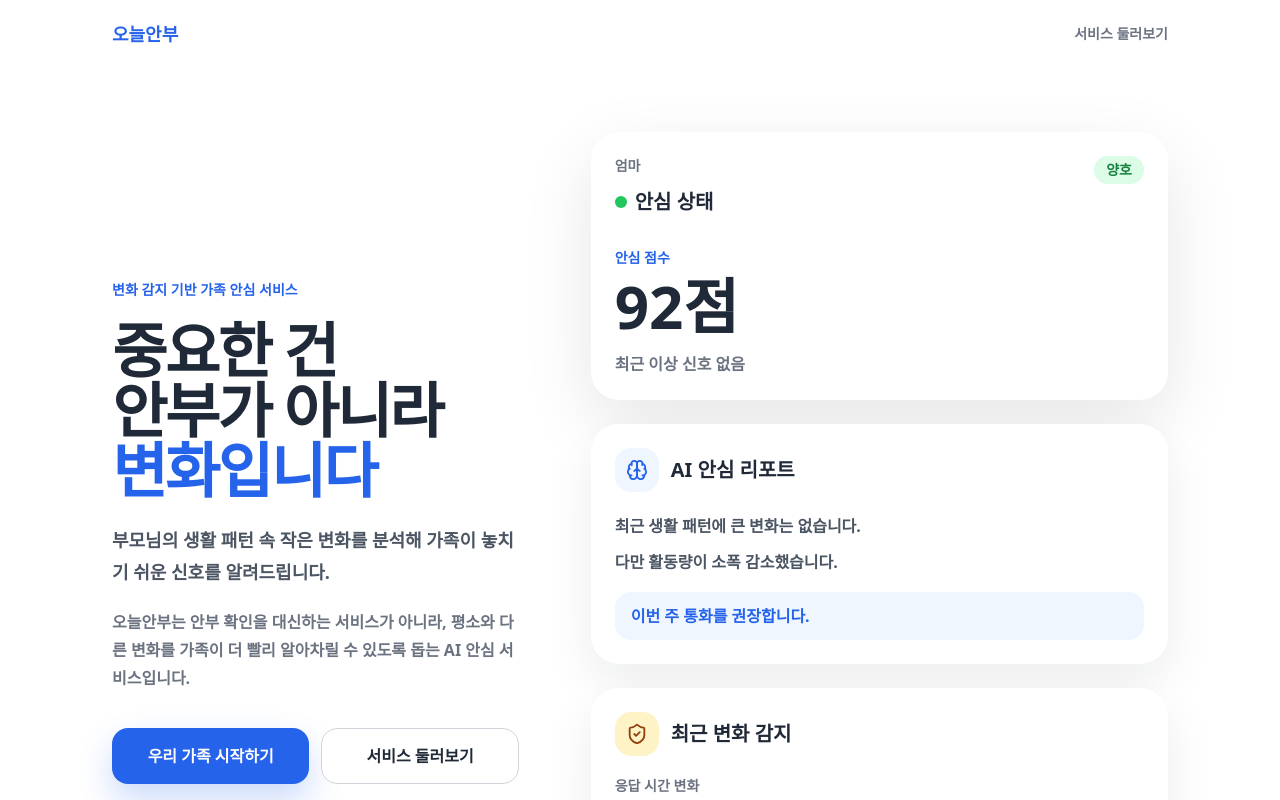
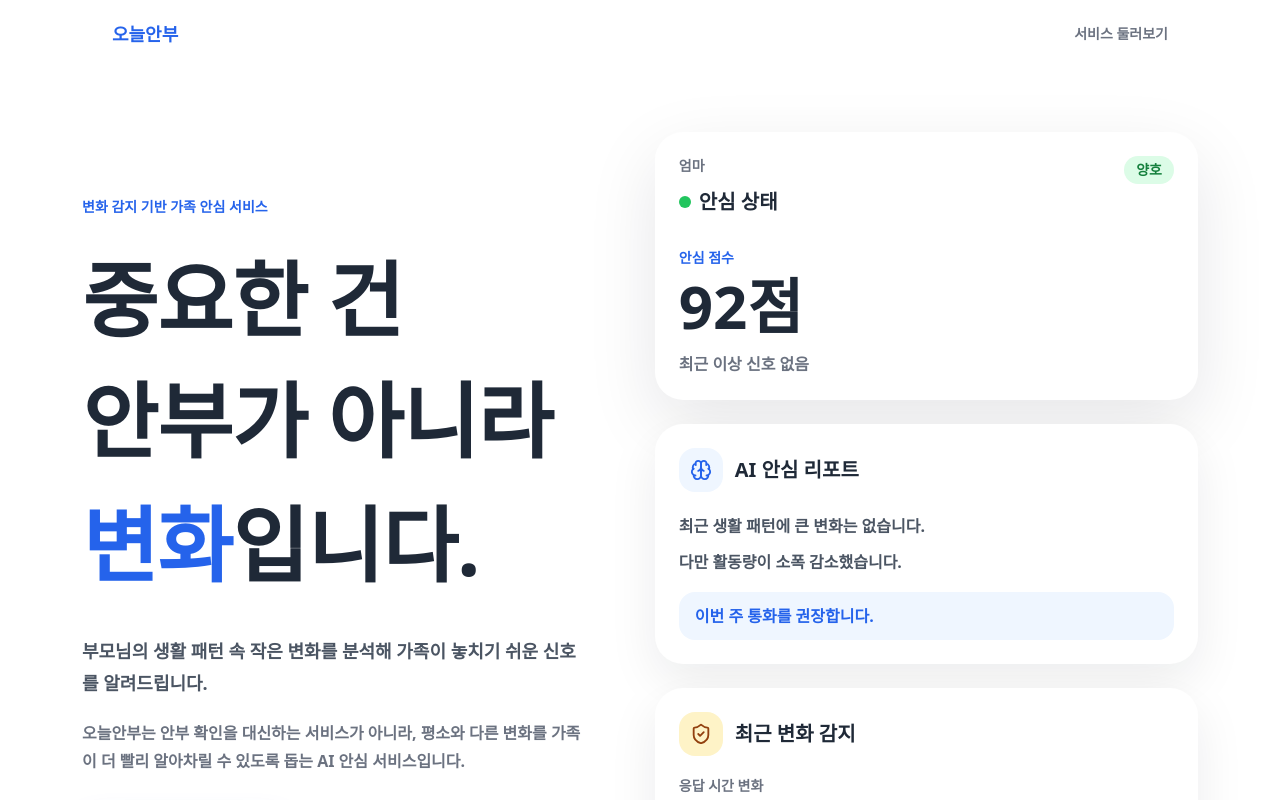
Before and after one commit to hotoksusu/Thinking-of-You, a Next.js app: page / in a window 1280 px wide. Shown: the top 800 px of the page. Built offline with nearby package versions, Linux system fonts and the light colour scheme; a web font is replaced by a local one.

Commit message:
Refine manifesto hero typography

```diff
--- a/app/page.tsx
+++ b/app/page.tsx
@@ -62,17 +62,17 @@ export default function LandingPage() {
         </a>
       </header>
 
-      <section className="mx-auto grid w-full max-w-[1120px] gap-14 px-5 pb-20 pt-10 sm:px-8 lg:grid-cols-[0.82fr_1.18fr] lg:items-center lg:gap-16 lg:pb-28 lg:pt-16">
-        <div className="fade-in max-w-[560px]">
+      <section className="mx-auto grid w-full max-w-[1180px] gap-14 px-5 pb-20 pt-10 sm:px-8 lg:grid-cols-[0.96fr_1.04fr] lg:items-center lg:gap-14 lg:pb-28 lg:pt-16">
+        <div className="fade-in max-w-[680px]">
           <p className="text-sm font-black text-[#2563EB]">변화 감지 기반 가족 안심 서비스</p>
-          <h1 className="mt-5 max-w-[560px] text-4xl font-black leading-[1.08] tracking-[-0.04em] sm:text-5xl lg:text-6xl">
-            중요한 건
-            <br />
-            안부가 아니라
-            <br />
-            <span className="text-[#2563EB]">변화입니다</span>
+          <h1 className="mt-8 max-w-[680px] text-[2.85rem] font-black leading-[1.22] tracking-[-0.01em] sm:text-[4.2rem] lg:text-[5.15rem]">
+            <span className="block">중요한 건</span>
+            <span className="mt-5 block">안부가 아니라</span>
+            <span className="mt-6 block">
+              <span className="text-[#2563EB]">변화</span>입니다.
+            </span>
           </h1>
-          <p className="mt-6 max-w-[540px] text-lg font-semibold leading-8 text-[#4B5563]">
+          <p className="mt-10 max-w-[580px] text-lg font-semibold leading-8 text-[#4B5563]">
             부모님의 생활 패턴 속 작은 변화를 분석해 가족이 놓치기 쉬운 신호를 알려드립니다.
           </p>
           <p className="mt-5 max-w-[540px] text-base font-semibold leading-7 text-[#6B7280]">
```
